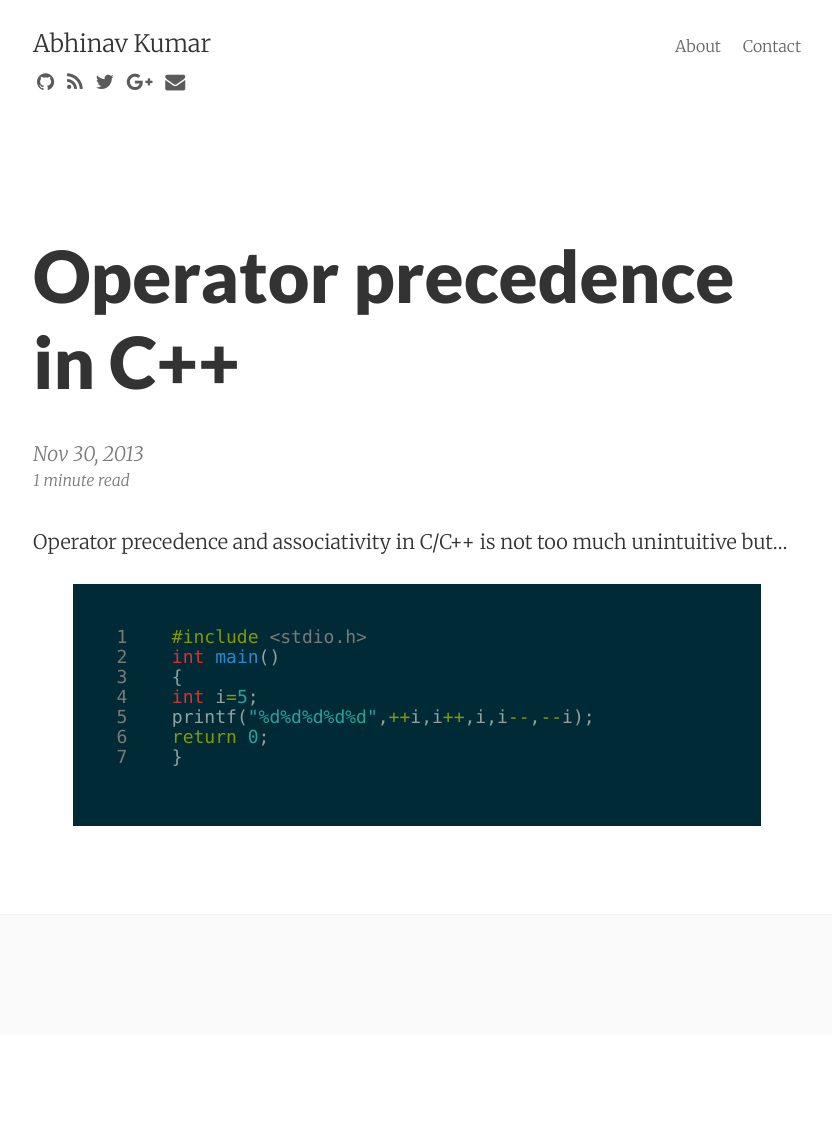
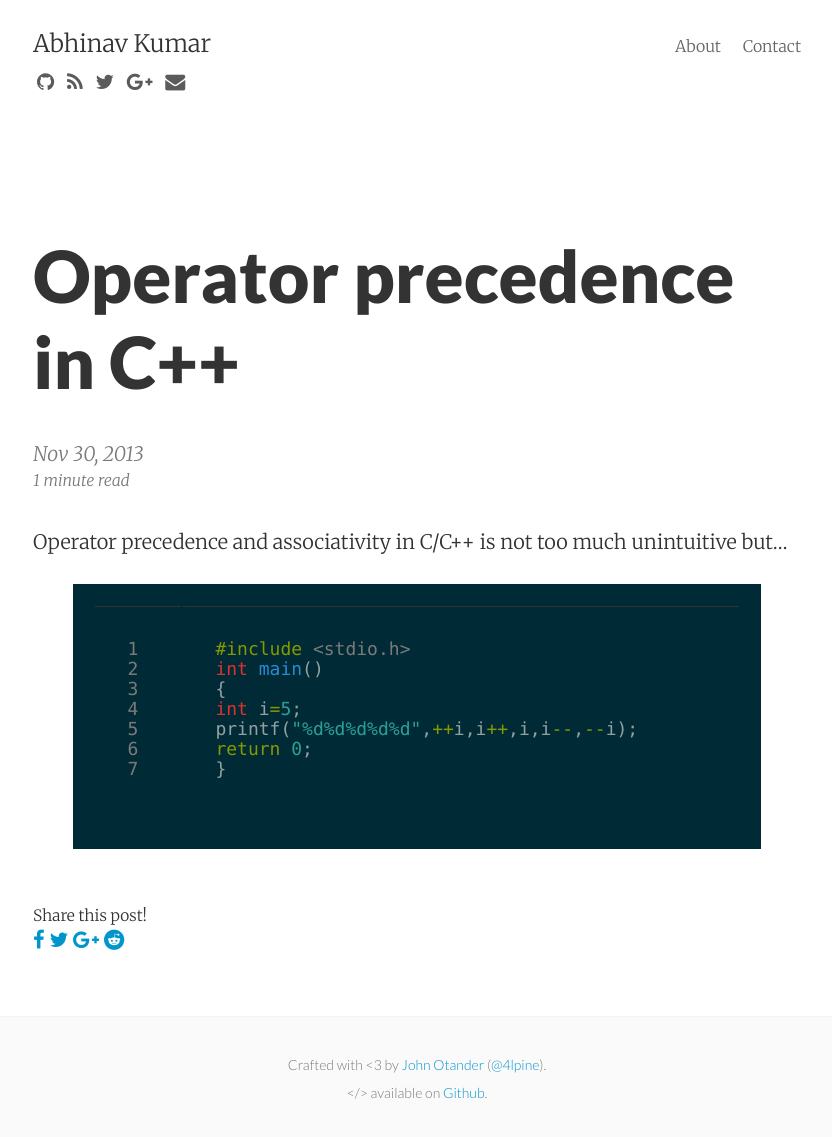
Before and after one commit to abhnvkmr/abhnvkmr.github.io, a Jekyll site: the page built from _posts/2013-11-30-operator-precedence-in-c.md, in a window 1280 px wide. Shown: the whole page, without its empty margins (223-1055 px from the left). Built offline with Jekyll 4.4.1, drawn with Linux system fonts in a browser that asks for light colours; nearby versions of some CDN libraries; Markdown is read by kramdown in place of the engine named in the settings; comment, search, counter and statistics services are not loaded; before the commit the page ends 1035 px from its top, so only the background shows below that.

Commit message:
Synced theme with upstream

```diff
--- a/_config.yml
+++ b/_config.yml
@@ -14,6 +14,8 @@
 show_related_posts: false
 show_post_footers:  false
 
+disqus_shortname: abhinavkme
+
 # Social icons
 show_social_icons: true
 github_username: abhinavk
@@ -24,8 +26,23 @@
 paypal_url:
 flattr_button:
 
+# Post sharing icons
+show_sharing_icons: true
+share_text: 'Share this post!'
+# Change to 'true' to enable individual icons
+share_facebook: true
+share_twitter: true
+share_googleplus: true
+share_linkedin: false
+share_digg: false
+share_tumblr: false
+share_reddit: true
+share_stumbleupon: false
+
 # Build settings
-markdown:     kramdown
+markdown:     redcarpet
+redcarpet:
+  extensions: ['smart', 'tables', 'with_toc_data']
 permalink:    /:year/:month/:title/
 paginate:     5
 sass:
--- a/_includes/footer.html
+++ b/_includes/footer.html
@@ -2,7 +2,8 @@
   <div class="p2 wrap">
     <div class="measure mt1 center">
       <small>
-
+        Crafted with &lt;3 by <a href="http://johnotander.com">John Otander</a> (<a href="https://twitter.com/4lpine">@4lpine</a>).<br>
+        &lt;/&gt; available on <a href="https://github.com/johnotander/pixyll">Github</a>.
       </small>
     </div>
   </div>
--- a/_includes/head.html
+++ b/_includes/head.html
@@ -14,9 +14,10 @@
     <!-- Fonts -->
     <link href='//fonts.googleapis.com/css?family=Merriweather:900,900italic,300,300italic' rel='stylesheet' type='text/css'>
     <link href='//fonts.googleapis.com/css?family=Lato:900,300' rel='stylesheet' type='text/css'>
-    {% if site.show_social_icons %}
+    {% if site.show_social_icons or site.show_sharing_icons %}
       <link href="//maxcdn.bootstrapcdn.com/font-awesome/4.2.0/css/font-awesome.min.css" rel="stylesheet">
     {% endif %}
+
 
     <!-- Open Graph -->
     <!-- From: https://github.com/mmistakes/hpstr-jekyll-theme/blob/master/_includes/head.html -->
@@ -26,4 +27,20 @@
     <meta property="og:description" content="{% if page.description %}{{ page.description }}{% else %}{{ site.description }}{% endif %}">
     <meta property="og:url" content="{{ site.url }}{{ page.url }}">
     <meta property="og:site_name" content="{{ site.title }}">
+
+    <!-- Icons -->
+    <link rel="apple-touch-icon" sizes="57x57" href="apple-touch-icon-57x57.png">
+    <link rel="apple-touch-icon" sizes="114x114" href="apple-touch-icon-114x114.png">
+    <link rel="apple-touch-icon" sizes="72x72" href="apple-touch-icon-72x72.png">
+    <link rel="apple-touch-icon" sizes="144x144" href="apple-touch-icon-144x144.png">
+    <link rel="apple-touch-icon" sizes="60x60" href="apple-touch-icon-60x60.png">
+    <link rel="apple-touch-icon" sizes="120x120" href="apple-touch-icon-120x120.png">
+    <link rel="apple-touch-icon" sizes="76x76" href="apple-touch-icon-76x76.png">
+    <link rel="apple-touch-icon" sizes="152x152" href="apple-touch-icon-152x152.png">
+    <link rel="apple-touch-icon" sizes="180x180" href="apple-touch-icon-180x180.png">
+    <link rel="icon" type="image/png" href="favicon-192x192.png" sizes="192x192">
+    <link rel="icon" type="image/png" href="favicon-160x160.png" sizes="160x160">
+    <link rel="icon" type="image/png" href="favicon-96x96.png" sizes="96x96">
+    <link rel="icon" type="image/png" href="favicon-16x16.png" sizes="16x16">
+    <link rel="icon" type="image/png" href="favicon-32x32.png" sizes="32x32">
 </head>
--- /dev/null
+++ b/_includes/share_buttons.html
@@ -0,0 +1,37 @@
+<div class="share-page">
+  {{ site.share_text }}
+
+  <div class="share-links">
+    {% if site.share_facebook %}
+      <a class = "fa fa-facebook" href="https://facebook.com/sharer.php?u={{ site.url }}{{ page.url }}" rel="nofollow" target="_blank" title="Share on Facebook"></a>
+    {% endif %}
+
+    {% if site.share_twitter %}
+      <a class="fa fa-twitter" href="https://twitter.com/intent/tweet?text={{ page.title }}&url={{ site.url }}{{ page.url }}" rel="nofollow" target="_blank" title="Share on Twitter"></a>
+    {% endif %}
+
+    {% if site.share_googleplus %}
+      <a class="fa fa-google-plus" href="https://plus.google.com/share?url={{ site.url }}{{ page.url }}" rel="nofollow" target="_blank" title="Share on Google+"></a>
+    {% endif %}
+
+    {% if site.share_linkedin %}
+      <a class="fa fa-linkedin" href="http://www.linkedin.com/shareArticle?url={{ site.url }}{{ page.url }}&title={{ page.title }}" rel="nofollow" target="_blank" title="Share on LinkedIn"></a>
+    {% endif %}
+
+    {% if site.share_digg %}
+      <a class="fa fa-digg" href="http://digg.com/submit?url={{ site.url }}{{ page.url }}&title={{ page.title }}" rel="nofollow" target="_blank" title="Share on Digg"></a>
+    {% endif %}
+
+    {% if site.share_tumblr %}
+      <a class="fa fa-tumblr" href="http://www.tumblr.com/share/link?url={{ site.url }}{{ page.url }}&name={{ page.title }}" rel="nofollow" target="_blank" title="Share on Tumblr"></a>
+    {% endif %}
+
+    {% if site.share_reddit %}
+      <a class="fa fa-reddit" href="http://reddit.com/submit?url={{ site.url }}{{ page.url }}&title={{ page.title }}" rel="nofollow" target="_blank" title="Share on Reddit"></a>
+    {% endif %}
+
+    {% if site.share_stumbleupon %}
+      <a class="fa fa-stumbleupon" href="http://www.stumbleupon.com/submit?url={{ site.url }}{{ page.url }}&title={{ page.title }}" rel="nofollow" target="_blank" title="Share on StumbleUpon"></a>
+    {% endif %}
+  </div>
+</div>
--- a/_includes/social_links.html
+++ b/_includes/social_links.html
@@ -2,6 +2,9 @@
   <div class="left">
     {% if site.github_username %}
       <a class="fa fa-github" href="https://github.com/{{ site.github_username }}"></a>
+    {% endif %}
+    {% if site.stackoverflow_id %}
+      <a class="fa fa-stack-overflow" href="https://stackoverflow.com/users/{{ site.stackoverflow_id }}"></a>
     {% endif %}
     <a class="fa fa-rss" href="{{ "/feed.xml" | prepend: site.baseurl }}"></a>
     {% if site.twitter_username %}
--- a/_layouts/post.html
+++ b/_layouts/post.html
@@ -20,8 +20,27 @@
   {{ content }}
 </article>
 
+{% if site.show_sharing_icons %}
+  {% include share_buttons.html %}
+{% endif %}
+
 {% if site.show_post_footers %}
   {% include post_footer.html %}
+{% endif %}
+
+{% if site.disqus_shortname %}
+  <div id="disqus_thread"></div>
+  <script type="text/javascript">
+    var disqus_shortname  = '{{ site.disqus_shortname }}';
+    var disqus_identifier = '{{ page.id }}';
+
+    (function() {
+      var dsq = document.createElement('script'); dsq.type = 'text/javascript'; dsq.async = true;
+      dsq.src = '//' + disqus_shortname + '.disqus.com/embed.js';
+      (document.getElementsByTagName('head')[0] || document.getElementsByTagName('body')[0]).appendChild(dsq);
+    })();
+  </script>
+  <noscript>Please enable JavaScript to view the <a href="http://disqus.com/?ref_noscript">comments powered by Disqus.</a></noscript>
 {% endif %}
 
 {% if site.show_related_posts %}
--- a/_sass/_main.scss
+++ b/_sass/_main.scss
@@ -8,7 +8,7 @@
 
   Best served with BASSCSS (http://jxnblk.github.io/basscss)
 
-  Crafted with <3 by John Otander (@4lpine) - ©2014 John Otander
+  Crafted with <3 by John Otander (@4lpine) - ©2015 John Otander
   MIT License http://opensource.org/licenses/MIT
 
 */
@@ -87,6 +87,52 @@
 .posts .post a:hover .post-title,
 .posts .post a:hover .post-summary {
   opacity: 0.88;
+}
+
+/*
+  Table styles copied from Bootstrap
+  Copyright (c) 2013 Twitter, Inc
+*/
+
+table {
+  width: 100%;
+  max-width: 100%;
+  margin-bottom: 1.5;
+  font-size: 1.125rem;
+  // Cells
+  > thead,
+  > tbody,
+  > tfoot {
+    > tr {
+      > th,
+      > td {
+        padding: 12px;
+        line-height: 1.2;
+        vertical-align: top;
+        border-top: 1px solid #333;
+      }
+    }
+  }
+  // Bottom align for column headings
+  > thead > tr > th {
+    vertical-align: bottom;
+    border-bottom: 2px solid #333;
+  }
+  // Remove top border from thead by default
+  > caption + thead,
+  > colgroup + thead,
+  > thead:first-child {
+    > tr:first-child {
+      > th,
+      > td {
+        border-top: 0;
+      }
+    }
+  }
+  // Account for multiple tbody instances
+  > tbody + tbody {
+    border-top: 2px solid #333;
+  }
 }
 
 .related-post-title {
@@ -328,6 +374,10 @@
     font-size: 1rem;
   }
 
+  table {
+    font-size: 1.25rem;
+  }
+
   .post-link .post-title {
     margin-top: 0.5em;
   }
@@ -346,6 +396,12 @@
 }
 
 @media screen and (max-width: 48em) {
+  blockquote {
+    margin-left: 1rem;
+    margin-right: 0;
+    padding: 0.5em;
+  }
+
   .h1,
   h1 {
     font-size: 2.827rem;
@@ -430,6 +486,15 @@
   }
 }
 
+.share-page {
+  font-size:  0.65em;
+  padding: 2em 0 0 0;
+}
+
+.share-page div {
+  font-size: 1.3em;
+}
+
 footer {
   border-top: thin solid #f3f3f3;
 }
```
